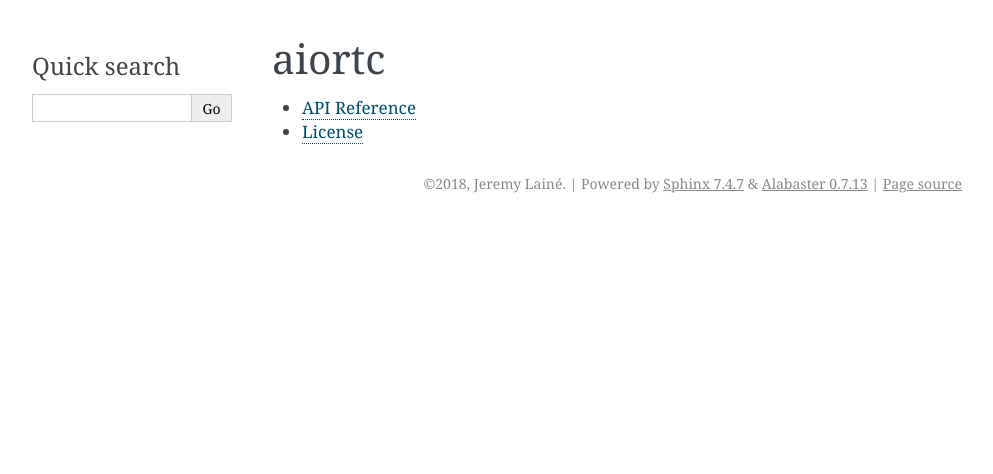
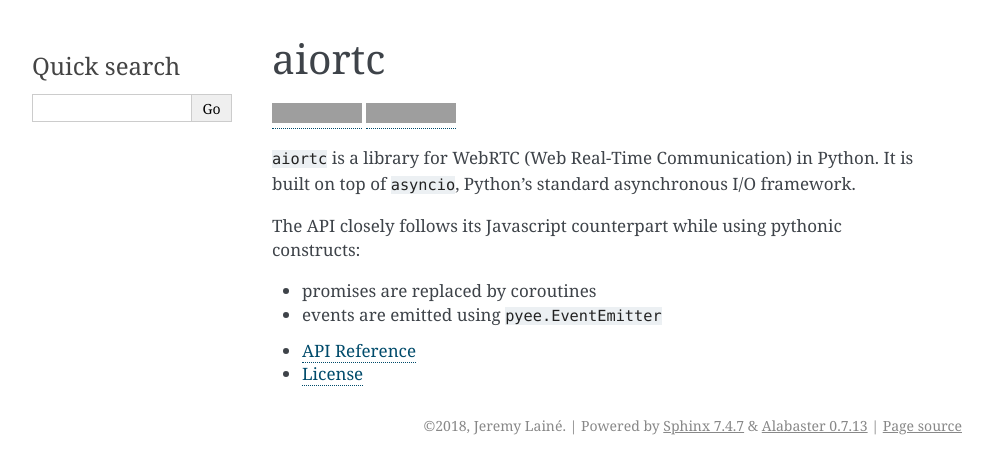
Before and after one commit to mametaro99/image-recognition, a Sphinx documentation site: the page built from docs/index.rst, in a window 1280 px wide. Shown: the top 474 px of the page, without its empty margins (148-1141 px from the left). Built offline with Sphinx 7.4.7, drawn with Linux system fonts in a browser that asks for light colours; grey boxes are pictures that could not be loaded.

Commit message:
[docs] improve index

```diff
--- a/docs/index.rst
+++ b/docs/index.rst
@@ -1,5 +1,22 @@
 aiortc
 =========
+
+|travis| |coveralls|
+
+.. |travis| image:: https://img.shields.io/travis/jlaine/aiortc.svg
+    :target: https://travis-ci.org/jlaine/aiortc
+
+.. |coveralls| image:: https://img.shields.io/coveralls/jlaine/aiortc.svg
+    :target: https://coveralls.io/github/jlaine/aiortc
+
+``aiortc`` is a library for WebRTC (Web Real-Time Communication) in Python. It
+is built on top of ``asyncio``, Python's standard asynchronous I/O framework.
+
+The API closely follows its Javascript counterpart while using pythonic
+constructs:
+
+- promises are replaced by coroutines
+- events are emitted using ``pyee.EventEmitter``
 
 .. toctree::
    :maxdepth: 2
```
